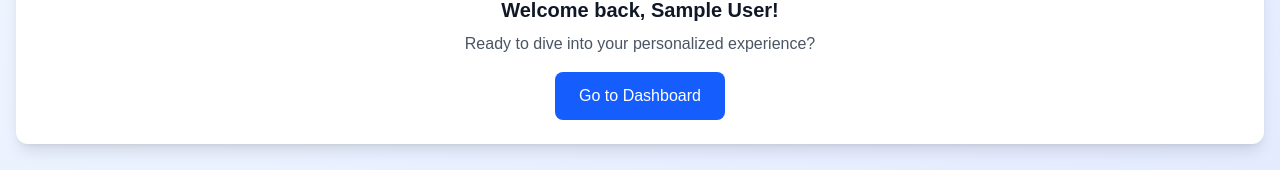
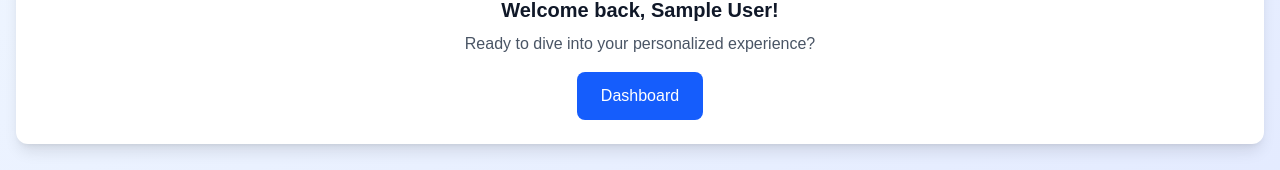
Before and after one commit to bchristie/brutons-tribunal, a Next.js app: page /pwa in a window 1280 px wide. Shown: the part 948-1118 px from the top of the page. Built offline with nearby package versions, Linux system fonts and the light colour scheme; no server answers; the database is empty; sample sign-in values are in the browser's storage.

Commit message:
Admin shortcut on pwa

```diff
--- a/app/(pwa)/_components/AuthenticatedWelcome/AuthenticatedWelcome.tsx
+++ b/app/(pwa)/_components/AuthenticatedWelcome/AuthenticatedWelcome.tsx
@@ -1,5 +1,6 @@
 import Link from 'next/link';
 import { UserAvatar } from '@/src/components';
+import { useAuth } from '@/src/providers/AuthProvider';
 import type { AuthenticatedWelcomeProps } from './AuthenticatedWelcome.types';
 
 export function AuthenticatedWelcome({
@@ -8,15 +9,16 @@ export function AuthenticatedWelcome({
   dashboardHref = '/pwa/dashboard'
 }: AuthenticatedWelcomeProps) {
   // Get roles from user (hydrated by AuthProvider from session)
-  const userRoles = (user as any)?.roles || [];
+  const { isAdmin, userRoles } = useAuth();
 
   return (
     <div className={`text-center ${className}`}>
+      <p>{userRoles}</p>
       <UserAvatar
         name={user.name}
         email={user.email}
         image={user.image}
-        roles={userRoles}
+        roles={userRoles ?? undefined}
         size="lg"
         showBadge={true}
         className="mx-auto mb-4"
@@ -27,12 +29,22 @@ export function AuthenticatedWelcome({
       <p className="text-gray-600 dark:text-gray-400 mb-4">
         Ready to dive into your personalized experience?
       </p>
-      <Link
-        href={dashboardHref}
-        className="inline-flex items-center justify-center px-6 py-3 bg-blue-600 hover:bg-blue-700 text-white font-medium rounded-lg transition-colors"
-      >
-        Go to Dashboard
-      </Link>
+      <div className="flex items-center justify-center gap-3">
+        <Link
+          href={dashboardHref}
+          className="inline-flex items-center justify-center px-6 py-3 bg-blue-600 hover:bg-blue-700 text-white font-medium rounded-lg transition-colors"
+        >
+          Dashboard
+        </Link>
+        {isAdmin && (
+          <Link
+            href="/admin"
+            className="inline-flex items-center justify-center px-6 py-3 bg-purple-600 hover:bg-purple-700 text-white font-medium rounded-lg transition-colors"
+          >
+            Admin Portal
+          </Link>
+        )}
+      </div>
     </div>
   );
 }
--- a/src/providers/AuthProvider/AuthProvider.tsx
+++ b/src/providers/AuthProvider/AuthProvider.tsx
@@ -4,6 +4,7 @@ import React, { createContext, useContext, useEffect, useState } from 'react';
 import { useSession, signIn as nextAuthSignIn, signOut } from 'next-auth/react';
 import { AuthContextType, AuthProviderProps } from './AuthProvider.types';
 import { useMobileDetection } from '@/src/hooks/useMobileDetection';
+import { Roles } from '@/src/lib/permissions/permissions';
 
 const AuthContext = createContext<AuthContextType | undefined>(undefined);
 
@@ -99,10 +100,15 @@ function AuthProviderInternal({ children, initialUser }: AuthProviderProps) {
     await signOut({ callbackUrl });
   };
 
+  // Check if user has admin role
+  const isAdmin = (user as any)?.roles?.some((role: any) => role === Roles.ADMIN) ?? false;
+
   const value: AuthContextType = {
     user: user, // Always use server-provided user data when available
+    userRoles: (user as any)?.roles || null,
     isLoading: status === 'loading',
     isAuthenticated: !!session?.user,
+    isAdmin,
     isOnline,
     mode: detectedMode,
     signIn,
--- a/src/providers/AuthProvider/AuthProvider.types.ts
+++ b/src/providers/AuthProvider/AuthProvider.types.ts
@@ -4,8 +4,10 @@ import type { User } from '@/src/lib/prisma/types';
 
 export interface AuthContextType {
   user: User | null;
+  userRoles: string[] | null;
   isLoading: boolean;
   isAuthenticated: boolean;
+  isAdmin: boolean;
   isOnline: boolean;
   mode: 'mobile' | 'desktop' | 'pwa';
   signIn: (callbackUrl?: string) => Promise<void>;
```
